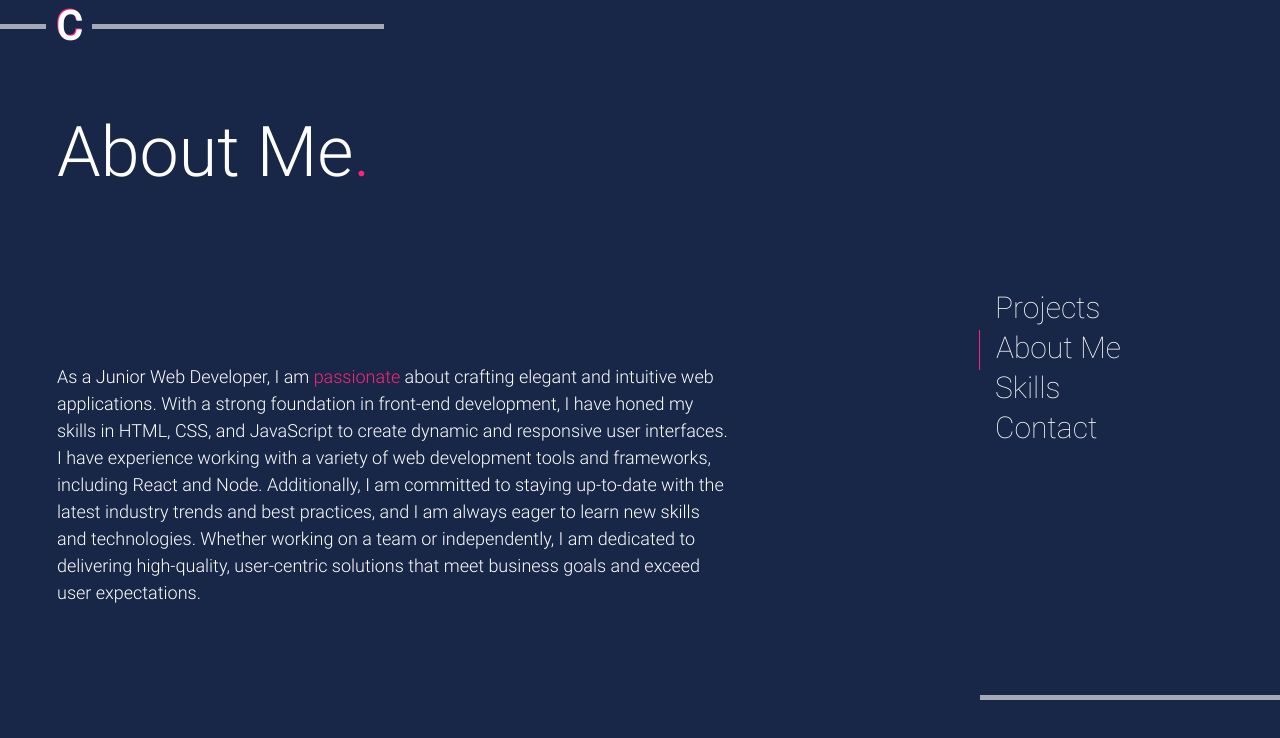
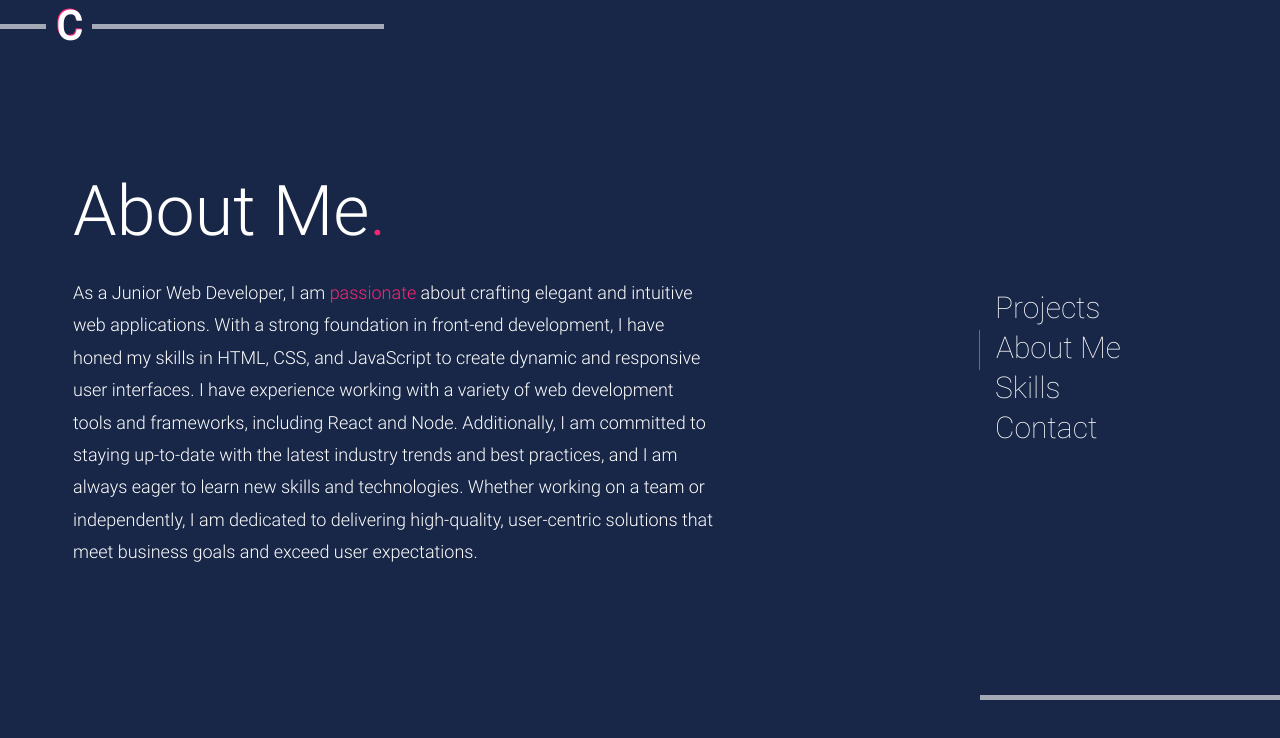
Before and after one commit to ChathurikaAJ/portfolio, a React (Create React App) app: page /about in a window 1280 px wide. Shown: the top 738 px of the page. Built offline with nearby package versions, Linux system fonts and the light colour scheme.

Commit message:
Update styles

```diff
--- a/src/pages/AboutPage/AboutPage.scss
+++ b/src/pages/AboutPage/AboutPage.scss
@@ -5,23 +5,17 @@
     margin-bottom: 3rem;
 
     @include tablet{
+        margin-top: 3rem;
         margin-bottom: 0;
         font-size: 18px;
-        line-height: 1.5em;
+        line-height: 1.8em;
     }
 
 }
 
 .aboutpage-container{
     @include tablet{
-        padding:0 2rem;
+        height: 450px;
     }
 
-    @include desktop{
-        padding: 4rem 2rem;
-    }
 }
-
-.aboutpage-title{
-    margin-top: 0;
-}
--- a/src/pages/ContactPage/ContactPage.scss
+++ b/src/pages/ContactPage/ContactPage.scss
@@ -18,9 +18,10 @@
     &__icons {
         width: 70px;
         height: 70px;
+        filter: invert(37%) sepia(99%) saturate(4572%) hue-rotate(321deg) brightness(97%) contrast(103%);
         &:hover{
             cursor: pointer;
-            filter: invert(37%) sepia(99%) saturate(4572%) hue-rotate(321deg) brightness(97%) contrast(103%);
+            filter: invert(100%) sepia(7%) saturate(693%) hue-rotate(254deg) brightness(120%) contrast(100%);
         }
 
         &-size{
--- a/src/pages/HomePage/HomePage.scss
+++ b/src/pages/HomePage/HomePage.scss
@@ -33,11 +33,13 @@
 
     &__container {
         @include tablet{
-            padding: 15vh 2rem;
+            padding: 2rem;
             width: 100%;
             display: flex;
+            height: 350px;
             justify-content: space-between;
             flex-direction: column;
+            align-self: center;
 
             &-left{
                 width: 60%;
@@ -45,7 +47,7 @@
         }
 
         @include desktop{
-            padding: 7rem 3rem;
+            padding: 3rem;
         }
     }
 
```
